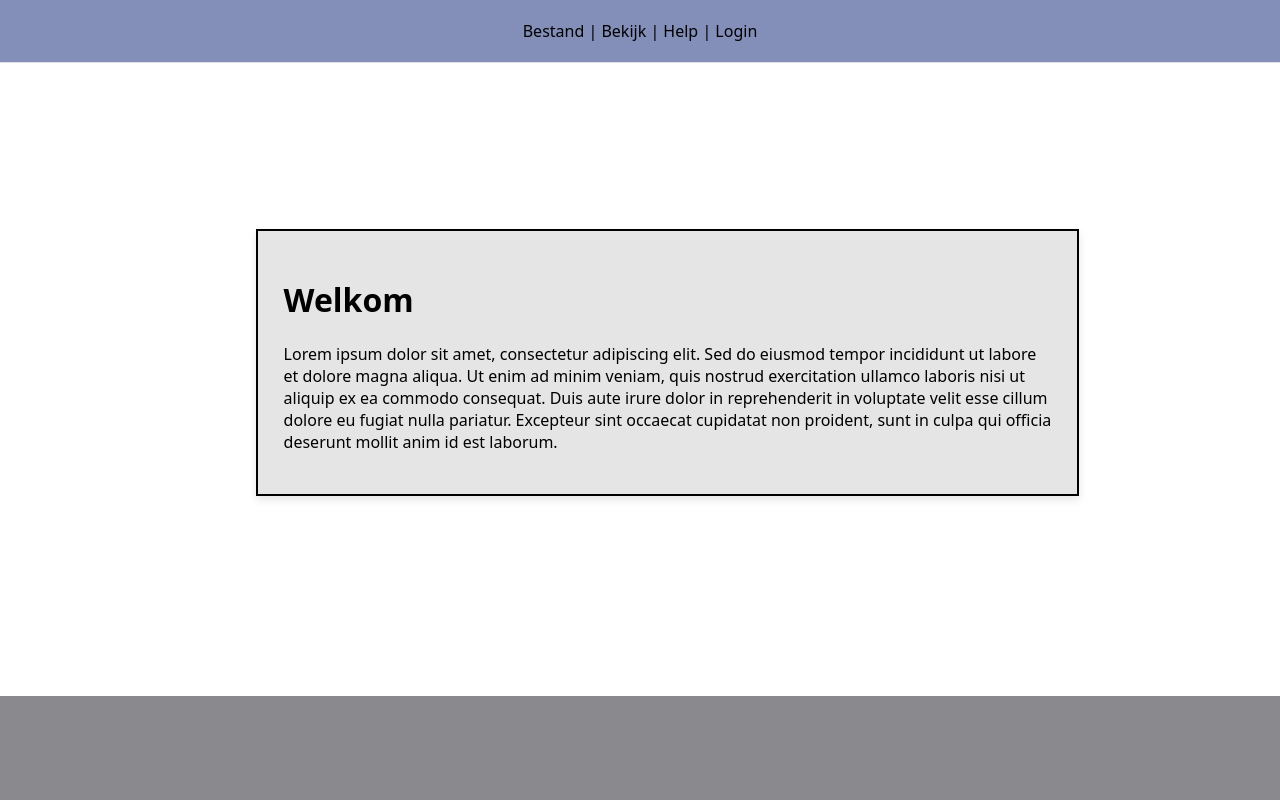
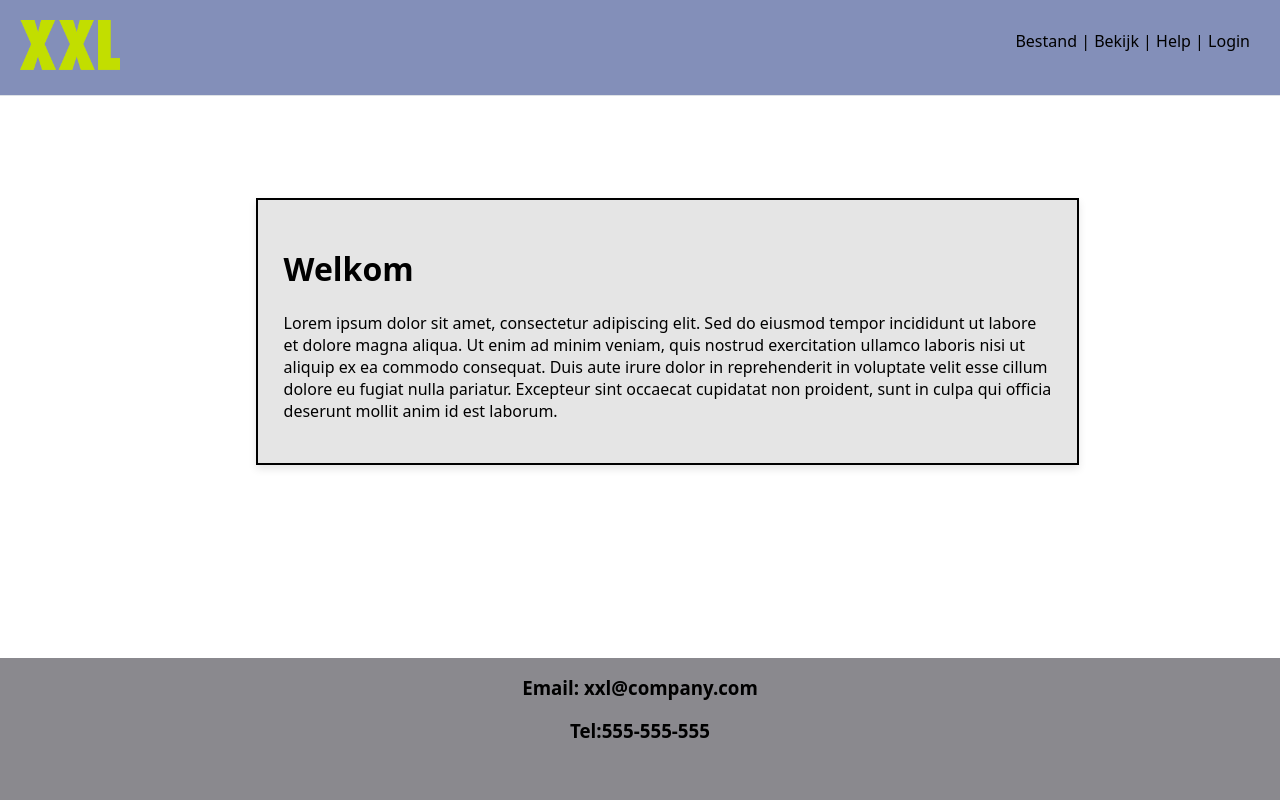
Before and after one commit to Svendewijn/proefexamen, a PHP site: page / in a window 1280 px wide. Run offline with PHP 8.4, Linux system fonts and the light colour scheme.

Commit message:
footer en header afgemaakt en gestyled en logo er in gemaakt

```diff
--- a/css/styling.css
+++ b/css/styling.css
@@ -16,10 +16,12 @@ body{
     margin-right: 20%;
     padding: 2%;
     box-shadow: 0 4px 8px rgba(0, 0, 0, 0.1);
-    margin-top: 13%;
+    margin-top: 8%;
 }
 
 .header{
+    display: flex;
+    justify-content: space-between;
     background-color: #838fb9;
     padding: 20px;
     text-align: center;
@@ -44,5 +46,28 @@ a:link {
     text-align: center;
     height: 5%;
     padding-top: 3%;
-    padding-bottom: 2%;
+    padding-bottom: 5%;
 }
+
+@media only screen and (max-width: 600px) {
+.footer {
+    padding-top: 10%;
+  }
+
+}
+
+.header-contents{
+    justify-content: space-between;
+    width: 100%;
+    display: flex;
+}
+
+.header-text{
+    margin-top: 10px;
+    display: flex;
+    margin-right: 10px;
+}
+
+.company-links{
+    margin-top: -40px;
+}
--- a/footer.php
+++ b/footer.php
@@ -1,3 +1,6 @@
 <div class="footer">
-
+    <div class="company-links">
+    <h3>Email: xxl@company.com</h3>
+    <h3>Tel:555-555-555</h3>
+    </div>
 </div>
--- a/header.php
+++ b/header.php
@@ -3,14 +3,21 @@ session_start(); // Start de sessie om toegang te krijgen tot sessievariabelen
 ?>
 
 <div class="header">
+    <div class="header-contents">
+    <a href="index.php">
+    <img src="images/logo.png" alt="W3Schools.com" width="100" height="50">
+    </a>
+    <div class="header-text">
 
-    <a href="vacature.php">Bestand</a> |
-    <a href="index.php">Bekijk</a> |
-    <a href="index.php">Help</a> |
+    <a href="vacature.php">Bestand</a> &nbsp;|&nbsp;
+    <a href="index.php">Bekijk</a> &nbsp;|&nbsp;
+    <a href="index.php">Help</a> &nbsp;|&nbsp;
 
     <?php if (isset($_SESSION['user_id'])): // Controleer of de gebruiker is ingelogd ?>
         <a href="logout.php">Uitloggen</a>
     <?php else: ?>
         <a href="inlog.php">Login</a>
     <?php endif; ?>
+    </div>
+    </div>
 </div>
```
Also changed, not shown: voorlichting.php (added, +11 -0 lines), images/logo.png (added).
